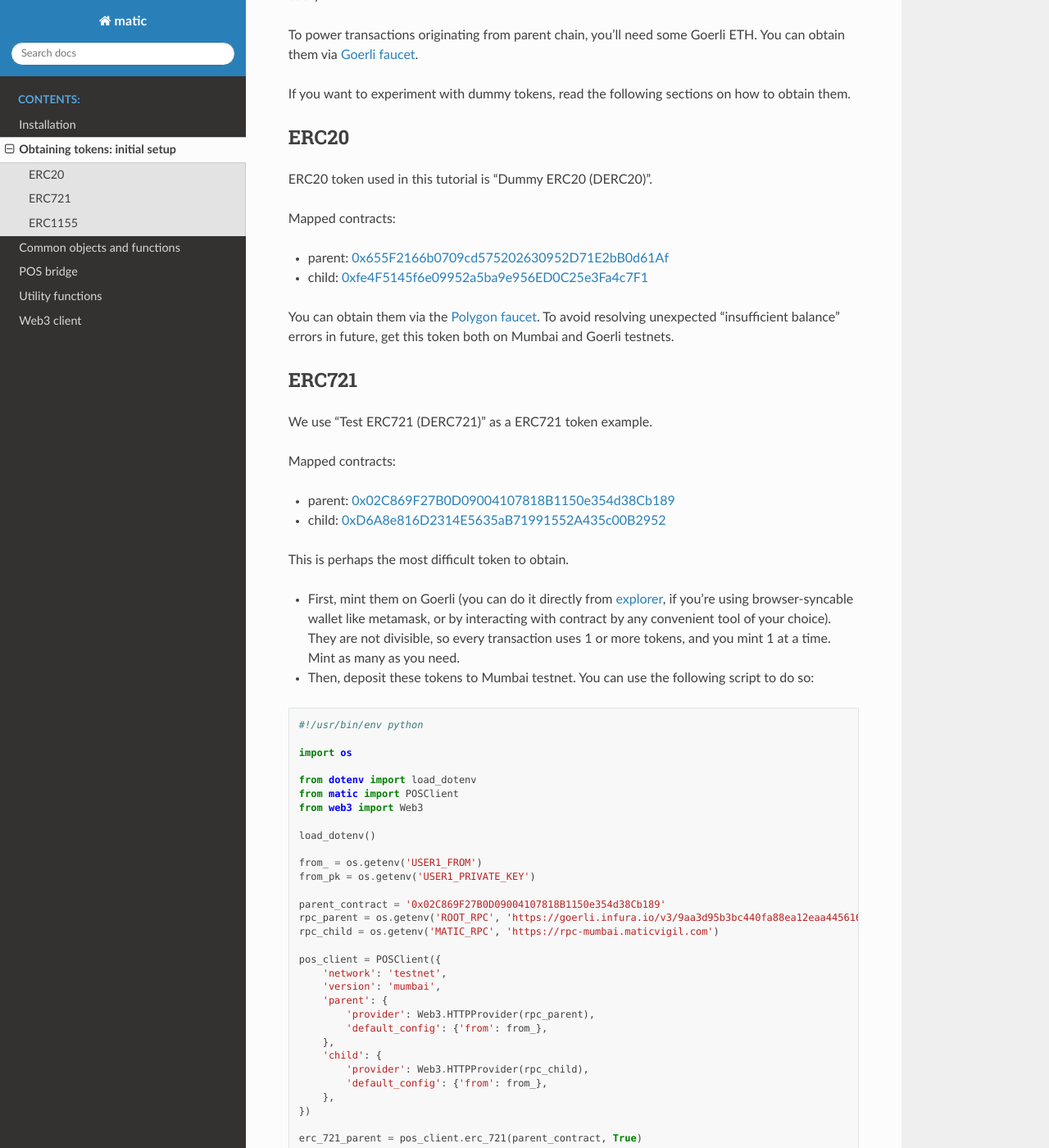
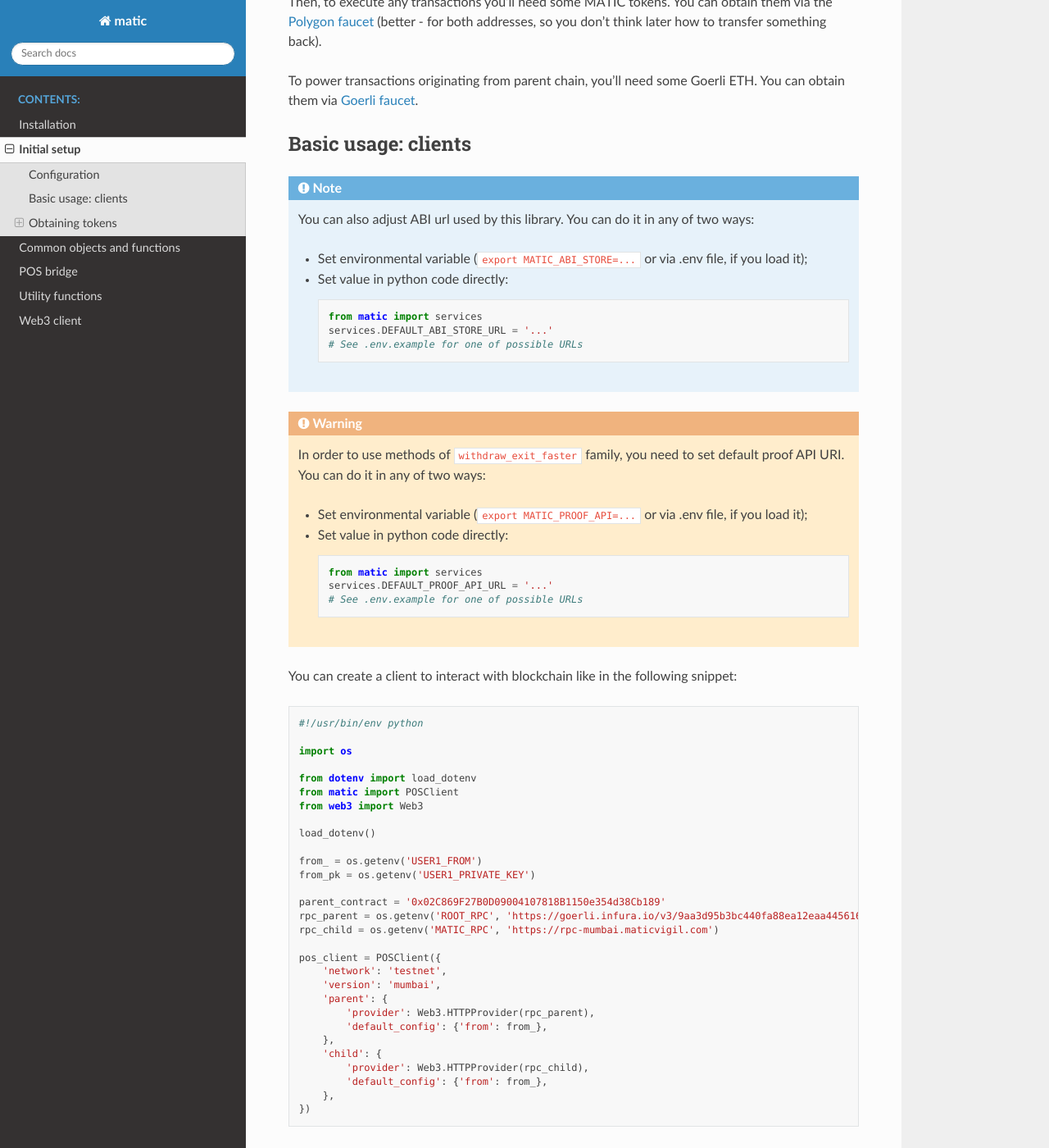
Before and after one commit to sterliakov/pymatic, a Sphinx documentation site: the page built from docs/source/quickstart.rst, in a window 1280 px wide and 1400 px high, scrolled down 553 px. Shown: the whole window at 82% size. Built offline with Sphinx 7.4.7 and the Read the Docs theme 2.0.0, drawn with Linux system fonts in a browser that asks for light colours; some of the changed text lies outside the part shown.

```diff
--- a/docs/source/common.rst
+++ b/docs/source/common.rst
@@ -18,7 +18,7 @@ Exceptions
 -----------------------------------------------------------------
 .. Fails for "from" TDict key, so no tables for members
 .. automodule:: matic.json_types
-	:autosummary-no-nesting:
+    :autosummary-no-nesting:
 
 Services
 --------
--- a/docs/source/quickstart.rst
+++ b/docs/source/quickstart.rst
@@ -1,7 +1,10 @@
-Obtaining tokens: initial setup
+Initial setup
 ===============================
 
-To proceed woth testing, you'll need environment configuration based on the following template:
+Configuration
+-------------
+
+To proceed with testing, you'll need environment configuration based on the following template:
 
 .. code-block:: bash
 
@@ -22,10 +25,72 @@ Then, to execute any transactions you'll need some MATIC tokens. You can obtain
 
 To power transactions originating from parent chain, you'll need some Goerli ETH. You can obtain them via `Goerli faucet <https://goerlifaucet.com/>`_.
 
+Basic usage: clients
+--------------------
+
+.. Note::
+
+    You can also adjust ABI url used by this library. You can do it in any of two ways:
+
+    - Set environmental variable (``export MATIC_ABI_STORE=...`` or via .env file, if you load it);
+    - Set value in python code directly::
+
+        from matic import services
+        services.DEFAULT_ABI_STORE_URL = '...'
+        # See .env.example for one of possible URLs
+
+.. Warning::
+
+    In order to use methods of ``withdraw_exit_faster`` family, you need to set default proof API URI. You can do it in any of two ways:
+
+    - Set environmental variable (``export MATIC_PROOF_API=...`` or via .env file, if you load it);
+    - Set value in python code directly::
+
+        from matic import services
+        services.DEFAULT_PROOF_API_URL = '...'
+        # See .env.example for one of possible URLs
+
+You can create a client to interact with blockchain like in the following snippet:
+
+.. code-block:: python
+
+    #!/usr/bin/env python
+
+    import os
+
+    from dotenv import load_dotenv
+    from matic import POSClient
+    from web3 import Web3
+
+    load_dotenv()
+
+    from_ = os.getenv('USER1_FROM')
+    from_pk = os.getenv('USER1_PRIVATE_KEY')
+
+    parent_contract = '0x02C869F27B0D09004107818B1150e354d38Cb189'
+    rpc_parent = os.getenv('ROOT_RPC', 'https://goerli.infura.io/v3/9aa3d95b3bc440fa88ea12eaa4456161')
+    rpc_child = os.getenv('MATIC_RPC', 'https://rpc-mumbai.maticvigil.com')
+
+    pos_client = POSClient({
+        'network': 'testnet',
+        'version': 'mumbai',
+        'parent': {
+            'provider': Web3.HTTPProvider(rpc_parent),
+            'default_config': {'from': from_},
+        },
+        'child': {
+            'provider': Web3.HTTPProvider(rpc_child),
+            'default_config': {'from': from_},
+        },
+    })
+
+Obtaining tokens
+----------------
+
 If you want to experiment with dummy tokens, read the following sections on how to obtain them.
 
 ERC20
------
+^^^^^
 
 ERC20 token used in this tutorial is "Dummy ERC20 (DERC20)".
 
@@ -37,7 +102,7 @@ Mapped contracts:
 You can obtain them via the `Polygon faucet`_. To avoid resolving unexpected "insufficient balance" errors in future, get this token both on Mumbai and Goerli testnets.
 
 ERC721
-------
+^^^^^^
 
 We use "Test ERC721 (DERC721)" as a ERC721 token example.
 
@@ -101,7 +166,7 @@ You can wait for these tokens to be added with ``pos_client.is_deposited(transac
 If you've spent all of the tokens, you can mint a couple more.
 
 ERC1155
--------
+^^^^^^^
 
 We use "Test ERC1155 (DERC1155)" as a ERC1155 token example.
 
--- a/pyproject.toml
+++ b/pyproject.toml
@@ -162,7 +162,6 @@ extend_ignore = [
 per-file-ignores = [
     "tests/*:D,RST",  # We don't care about docstrings in tests.
     "matic/json_types.py:A003",
-    "matic/abstracts.py:D10",  # I'm too lazy to document abstracts
 ]
 max-complexity = 10
 
```
Also changed, not shown: docs/source/index.rst (+8 -8 lines), docs/source/installation.rst (+4 -4 lines), docs/source/pos_bridge.rst (+37 -0 lines), 4 other files.
